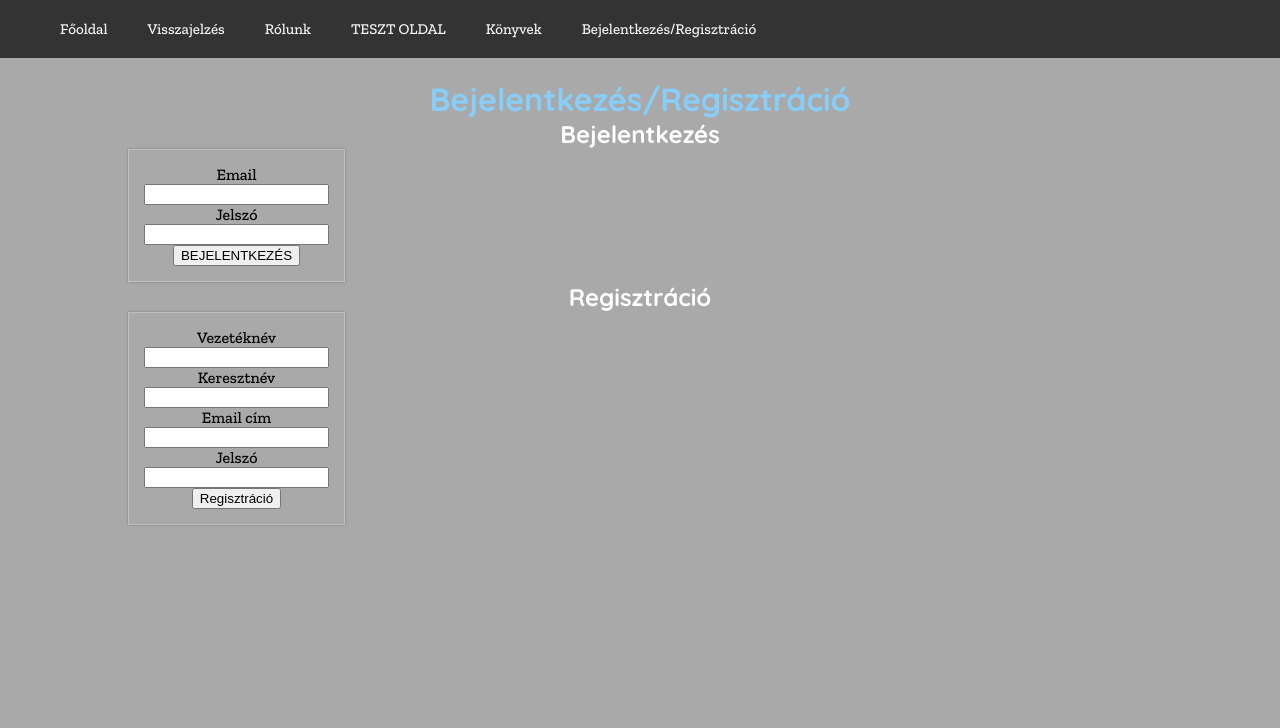
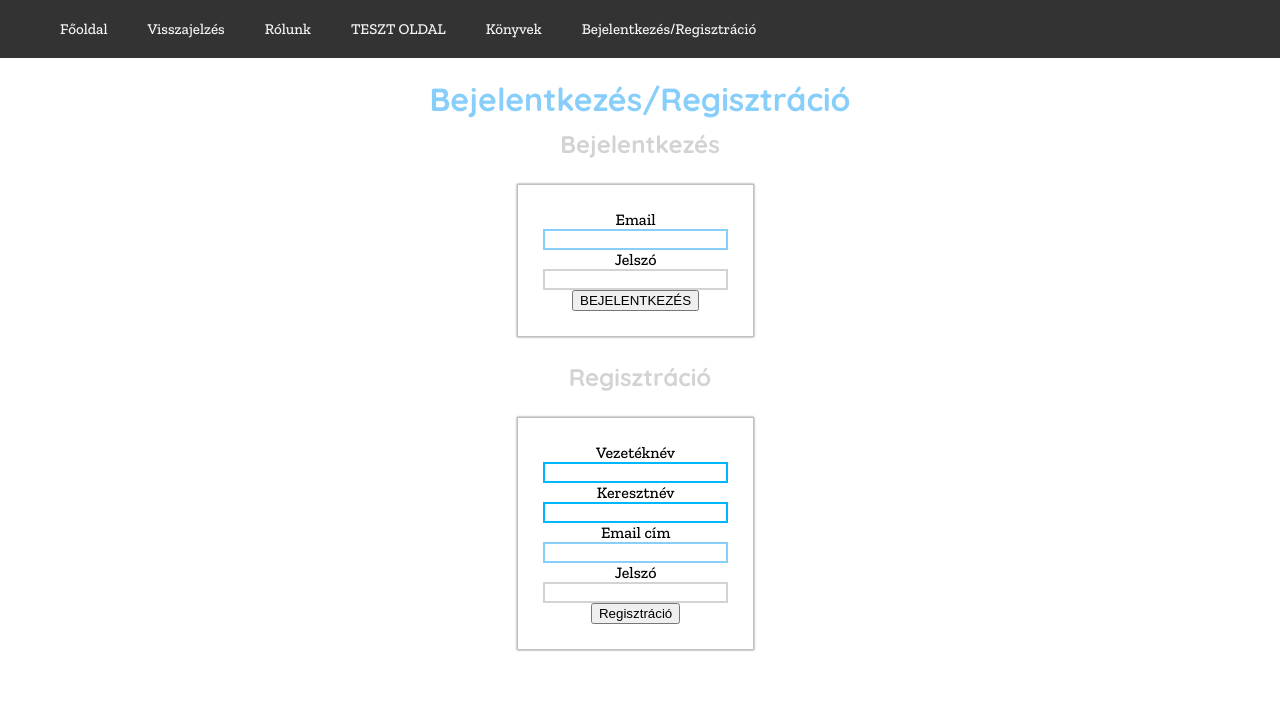
Before and after one commit to NagypalMarton/Konyvorzo, a PHP site: page /pages/bej-reg.html in a window 1280 px wide. Shown: the top 728 px of the page. Run offline with PHP 8.4, Linux system fonts and the light colour scheme.

Commit message:
20200826

```diff
--- a/index.html
+++ b/index.html
@@ -10,8 +10,8 @@
 <body>
     <ul class="felsomenu">
         <li><a href="index.html">Főoldal</a></li>
-        <li><a href="visszajelzes.html">Visszajelzés</a></li>
-        <li><a href="aboutme.html">Rólunk</a></li>
+        <li><a href="pages/visszajelzes.html">Visszajelzés</a></li>
+        <li><a href="pages/aboutme.html">Rólunk</a></li>
         <li><a href="pages/tesztoldal.html">TESZT OLDAL</a></li>
         <li><a href="pages/books.html">Könyvek</a></li>
         <li><a href="pages/bej-reg.html">Bejelentkezés/Regisztráció</a></li>
--- a/pages/bej-reg.html
+++ b/pages/bej-reg.html
@@ -9,12 +9,11 @@
 </head>
 
 <body>
-    <!--id="bej-body">-->
     <ul class="felsomenu">
         <li><a href="/index.html">Főoldal</a></li>
-        <li><a href="/visszajelzes.html">Visszajelzés</a></li>
-        <li><a href="/aboutme.html">Rólunk</a></li>
-        <li><a href="/pages/tesztoldal.html">TESZT OLDAL</a></li>
+        <li><a href="visszajelzes.html">Visszajelzés</a></li>
+        <li><a href="aboutme.html">Rólunk</a></li>
+        <li><a href="tesztoldal.html">TESZT OLDAL</a></li>
         <li><a href="books.html">Könyvek</a></li>
         <li><a href="bej-reg.html">Bejelentkezés/Regisztráció</a></li>
     </ul>
@@ -22,40 +21,40 @@
         <h1>
             Bejelentkezés/Regisztráció
         </h1>
-        <h2>Bejelentkezés</h2>
+        <h2 id="idezet" >Bejelentkezés</h2>
         <DIV class="login-div">
             <DIV class="form-group">
-                <LABEL> Email</LABEL>
-                <INPUT class="form-control" type="email" name="email">
+                <LABEL for="email"> Email</LABEL>
+                <INPUT class="form-control" id="email" type="email" name="email">
             </DIV>
 
             <DIV class="form-group">
-                <LABEL> Jelszó</LABEL>
-                <INPUT class="form-control red" type="password" ” name="jelszó">
+                <LABEL for="password"> Jelszó</LABEL>
+                <INPUT class="form-control red" id="password" type="password" ” name="jelszó">
             </DIV>
 
             <DIV class="form-group">
                 <BUTTON class="red form-control">BEJELENTKEZÉS</BUTTON>
             </DIV>
         </DIV>
-        <h2>Regisztráció</h2>
+        <h2 id="idezet">Regisztráció</h2>
         <DIV class="login-div">
             <DIV class="form-group">
-                <LABEL> Vezetéknév</LABEL>
-                <INPUT class="form-control" type="text" name="Vezetéknév">
+                <LABEL for="veznev"> Vezetéknév</LABEL>
+                <INPUT class="form-control" id="veznev" type="text" name="Vezetéknév">
             </DIV>
             <DIV class="form-group">
-                <LABEL> Keresztnév</LABEL>
-                <INPUT class="form-control" type="text" name="Keresztnév">
+                <LABEL for="knev"> Keresztnév</LABEL>
+                <INPUT class="form-control" id="knev" type="text" name="Keresztnév">
             </DIV>
             <DIV class="form-group">
-                <LABEL> Email cím</LABEL>
-                <INPUT class="form-control" type="email" name="email">
+                <LABEL for="email1"></LABELfor> Email cím</LABEL>
+                <INPUT class="form-control" id="email1" type="email" name="email">
             </DIV>
 
             <DIV class="form-group">
-                <LABEL> Jelszó</LABEL>
-                <INPUT class="form-control red" type="password" ” name="jelszó">
+                <LABEL for="pw"> Jelszó</LABEL>
+                <INPUT class="form-control red" id="pw" type="password" ” name="jelszó">
             </DIV>
 
             <DIV class="form-group">
--- a/pages/tesztoldal.html
+++ b/pages/tesztoldal.html
@@ -10,9 +10,9 @@
 <body>
     <ul class="felsomenu">
         <li><a href="/index.html">Főoldal</a></li>
-        <li><a href="/visszajelzes.html">Visszajelzés</a></li>
-        <li><a href="/aboutme.html">Rólunk</a></li>
-        <li><a href="/pages/tesztoldal.html">TESZT OLDAL</a></li>
+        <li><a href="visszajelzes.html">Visszajelzés</a></li>
+        <li><a href="aboutme.html">Rólunk</a></li>
+        <li><a href="tesztoldal.html">TESZT OLDAL</a></li>
         <li><a href="books.html">Könyvek</a></li>
         <li><a href="bej-reg.html">Bejelentkezés/Regisztráció</a></li>
     </ul>
--- a/style/index.css
+++ b/style/index.css
@@ -6,11 +6,11 @@ body
     font-family: 'Zilla Slab', serif;
     font-size: medium;
     margin: 0;
-    background-color: darkgrey;
 }
 .notfelsomenu
 {
     padding: 0 10% 5% 10%;
+    font-size: 16px;
 }
 h1,h2,h3,h4,h5,h6
 {
@@ -21,7 +21,7 @@ h1,h2,h3,h4,h5,h6
 }
 h2,h3,h4,h5,h6
 {
-    color: white;
+    color: lightgrey;
     margin-top: 0;
 }
 .felsomenu
@@ -50,7 +50,7 @@ h2,h3,h4,h5,h6
 
 .felsomenu a.active
 {
-  background-color: lightskyblue;
+  background-color:lightskyblue;
   color: white;
 }
 #kozepkep
@@ -64,25 +64,15 @@ h2,h3,h4,h5,h6
 #idezet
 {
     text-align: center;
-    margin-left: auto;
-    margin-right: auto;
-    font-size: 18px;
-}
-
-.bored
-{
-    font-weight: bold;
-}
-#boredd
-{
-    background-color: lightgrey;
+    margin: 10px 35% 10px 35%;
 }
 
 /*Szelektorok*/
 
 .login-div
 {
-padding: 15px;
+padding: 25px;
+margin:15px 38% 15px 38%;
 border: solid 1px #c0c0c0;
 box-shadow: 0 0 2px #777777;
 display: inline-block;
@@ -96,16 +86,16 @@ text-align: center;
     margin: auto;
 }
 
-/*.login-div input[type="email"] /*attribútom jele:[]
+.login-div input[type="email"]
 {
-    border: solid 1px blue;
+    border: solid 2px lightskyblue;
 }
 
-.login-div input[type="password"]
+.login-div input[type="password"]{
+    border: solid 2px lightgrey;
+}
+
+.login-div input[id="veznev"], .login-div input[id="knev"]
 {
-    border: solid 1px red;
+    border: solid 2px #00b7ff; /* #f5c242;*/
 }
-.login-div input[class*="red"] /* ^(ALT GR+3)-> Azzal kezdődik, hogy...; $ -> Azzal végződik, hogy... *->bárhol szerepelhet
-{
-    border: solid 1px yellowgreen;
-}*/
```
Also changed, not shown: pages/aboutme.html (renamed from aboutme.html, +7 -5 lines), pages/books.html (+18 -12 lines), pages/visszajelzes.html (added, +65 -0 lines), visszajelzes.html (deleted, +0 -28 lines).
